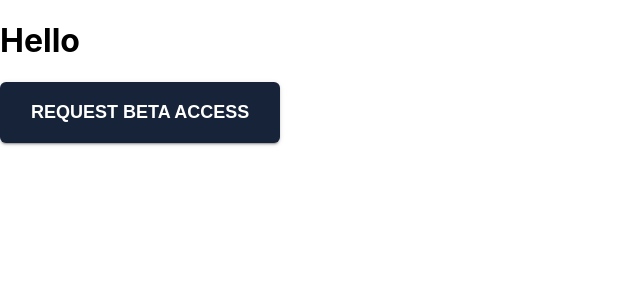
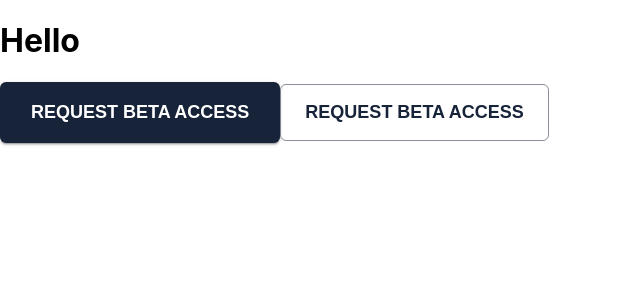
Before and after one commit to mseidel819/suite-landing-page, a React (Create React App) app: page / in a window 1280 px wide. Shown: the top 300 px of the page, without its empty margins (0-640 px from the left). Built offline with nearby package versions, Linux system fonts and the light colour scheme.

Commit message:
created buttons and styling

```diff
--- a/src/App.js
+++ b/src/App.js
@@ -2,12 +2,14 @@ import "./App.css";
 import { themeOptions } from "./theme";
 import { ThemeProvider } from "@mui/material";
 import ButtonPrimary from "./components/buttons/button-primary.component";
+import ButtonSecondary from "./components/buttons/button-secondary.component";
 
 function App() {
   return (
     <ThemeProvider theme={themeOptions}>
       <h1>Hello</h1>
       <ButtonPrimary />
+      <ButtonSecondary />
     </ThemeProvider>
   );
 }
--- a/src/components/buttons/button-primary.component.jsx
+++ b/src/components/buttons/button-primary.component.jsx
@@ -1,4 +1,3 @@
-import { Button } from "@mui/material";
 import { StyledButtonPrimary } from "./button-primary.styles";
 
 const ButtonPrimary = () => {
--- /dev/null
+++ b/src/components/buttons/button-secondary.component.jsx
@@ -0,0 +1,14 @@
+import { StyledButtonSecondary } from "./button-secondary.styles";
+
+const ButtonSecondary = () => {
+  return (
+    <StyledButtonSecondary
+      variant="outlined"
+      sx={{ padding: { xs: "12px 16px", sm: "12px 24px" } }}
+    >
+      Request beta access
+    </StyledButtonSecondary>
+  );
+};
+
+export default ButtonSecondary;
--- /dev/null
+++ b/src/components/buttons/button-secondary.styles.jsx
@@ -0,0 +1,12 @@
+import { Button } from "@mui/material";
+import styled from "@emotion/styled";
+
+export const StyledButtonSecondary = styled(Button)({
+  borderRadius: "6px",
+  padding: "12px 24px",
+
+  "&:hover": {
+    color: "white",
+    backgroundColor: "#172339",
+  },
+});
```
